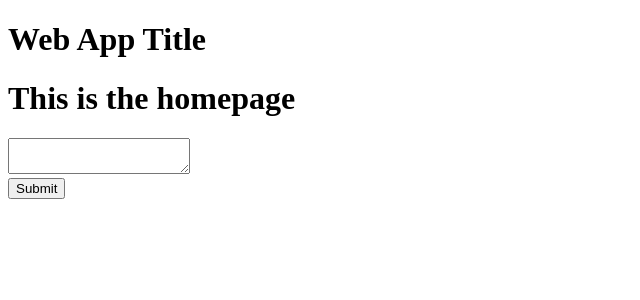
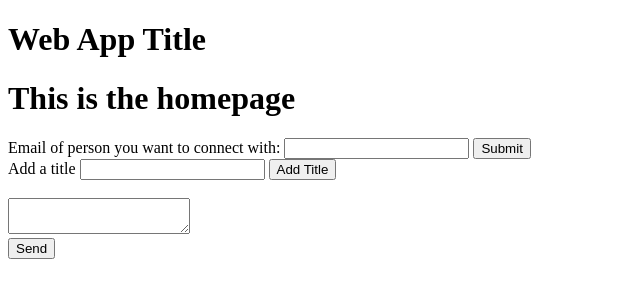
Before and after one commit to dencynluv/hackbright-project, a Flask app: page /homepage in a window 1280 px wide. Shown: the top 300 px of the page, without its empty margins (0-640 px from the left). Run offline with Flask 2, Linux system fonts and the light colour scheme.

Commit message:
Added form to homepage.html and added function create_notebook that creates a notebook and adds users to that notebook

```diff
--- a/server.py
+++ b/server.py
@@ -5,7 +5,7 @@ from jinja2 import StrictUndefined
 from flask import Flask, render_template, request, flash, redirect, session
 from flask_debugtoolbar import DebugToolbarExtension
 
-from model import connect_to_db, db, User
+from model import connect_to_db, db, User, Notebook, NotebookUser, Note
 
 
 app = Flask(__name__)
@@ -132,31 +132,52 @@ def show_homepage():
 
     return render_template("homepage.html")
 
-# @app.route('/homepage', methods=['GET'])
-# def notebook_connection:
 
-    # query to get user 1 and user 2
-    # then add it to my user_in_notebook table
-    # look at data model lecture demo
+@app.route('/homepage', methods=['POST'])
+def create_notebook():
 
-
-# Working progress
-@app.route('/process-note', methods=['POST'])
-def process_note():
+    # get the current_user logged in and bind it to user_id variable
+    user_id = session.get('current_user')
+    # get the user_id(primary key) of the current_user and bind it to user variable
+    user = User.query.get(user_id)
 
     # Get form variables
-    note = request.form.get("note")
+    email = request.form.get("email")
+    title = request.form.get("title")
 
-    # Instantiates new_note in the Note class
-    new_note = Note(note=note)
+    notebook = Notebook()
+    db.session.add(notebook)
+    db.session.commit()
 
-    # We need to add to the transaction or it won't be stored
-    db.session.add(new_note)
+    notebook_user1 = NotebookUser(user=user, notebook=notebook)
+    db.session.add(notebook_user1)
+    db.session.commit()
 
-    # Once we're done, we should commit our work
+    user2 = User.query.filter(User.email == email).one()
+
+    notebook_user2 = NotebookUser(user=user2, notebook=notebook)
+    db.session.add(notebook_user2)
     db.session.commit()
 
     return redirect('/homepage')
+
+# Working progress
+# @app.route('/process-note', methods=['POST'])
+# def process_note():
+
+#     # Get form variables
+#     note = request.form.get("note")
+
+#     # Instantiates new_note in the Note class
+#     new_note = Note(note=note)
+
+#     # We need to add to the transaction or it won't be stored
+#     db.session.add(new_note)
+
+#     # Once we're done, we should commit our work
+#     db.session.commit()
+
+#     return redirect('/homepage')
 
 ##############################################################################
 # Helper functions
--- a/templates/homepage.html
+++ b/templates/homepage.html
@@ -3,15 +3,31 @@
 
     <h1>This is the homepage</h1>
 
-    <div>
-        <form action="/process-note" method="POST">
+    <form action="/homepage" method="POST">
+        <div class="form-group">
+            <label>
+                Email of person you want to connect with:
+                <input type="text" name="email">
+                <input type="submit">
+            </label>
+        </div>
+
+        <div>
+            <form action="/process-note" method="GET">
+                <label>
+                   Add a title
+                    <input type='text', name='title'>
+                    <input type="submit" value='Add Title'>
+                </label>
+            </form>
+        </div>
+        <br>
+        <div>
             <textarea type='text', name='note'>
             </textarea>
-        </form>
-    </div>
-
-    <div>
-        <input type="submit">
-    </div>
-
+        </div>
+        <div>
+            <input type="submit" value="Send">
+        </div>
+    </form>
 {% endblock %}
```
